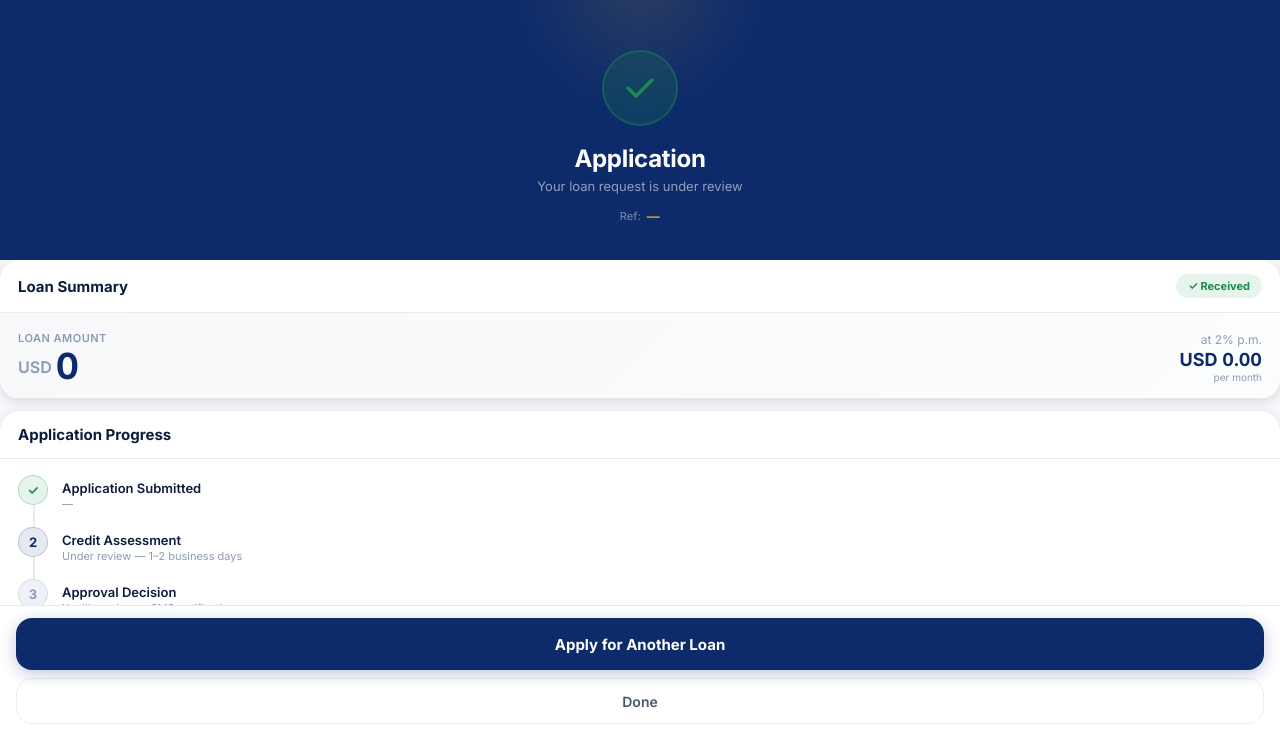
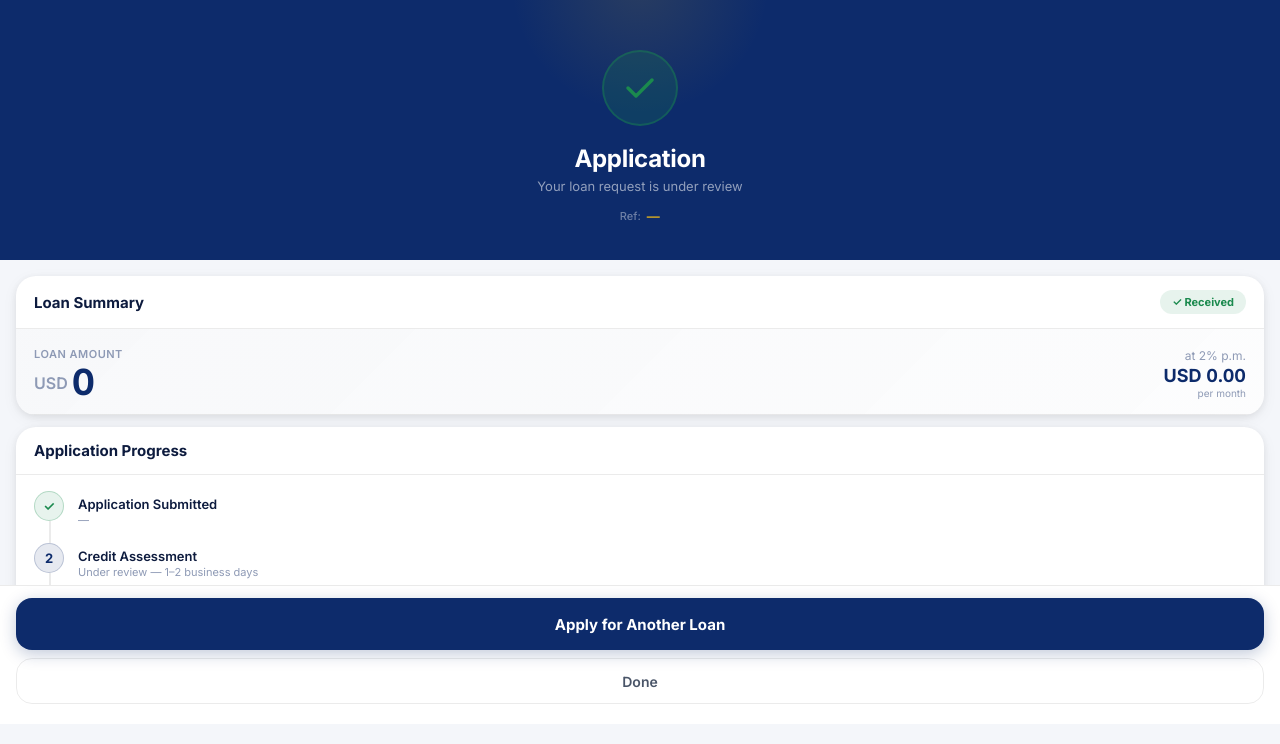
Before and after one commit to Lenkartel/NMBZCONNECT, a website: page thankyou.html in a window 1280 px wide. Shown: the part 76-820 px from the top of the page. Drawn offline with Linux system fonts and the light colour scheme.

Commit message:
Update thankyou.html

```diff
--- a/thankyou.html
+++ b/thankyou.html
@@ -24,7 +24,7 @@
   --sb:24px;
   --shadow:0 2px 8px rgba(0,0,0,.08),0 4px 16px rgba(0,0,0,.05);
 }
-html,body{font-family:var(--f);background:var(--bg);color:var(--tx1);-webkit-font-smoothing:antialiased;min-height:100dvh}
+html,body{font-family:var(--f);background:var(--bg);color:var(--tx1);-webkit-font-smoothing:antialiased;width:100%;height:100dvh;overflow:hidden}
 @keyframes fadeUp{from{opacity:0;transform:translateY(10px)}to{opacity:1;transform:none}}
 @keyframes cardIn{from{opacity:0;transform:translateY(14px)}to{opacity:1;transform:none}}
 @keyframes checkDraw{to{stroke-dashoffset:0}}
@@ -39,7 +39,7 @@ html,body{font-family:var(--f);background:var(--bg);color:var(--tx1);-webkit-fon
 .intro{position:fixed;inset:0;background:var(--navy);z-index:9999;pointer-events:none;transition:opacity .5s var(--ease)}
 .intro.clear{opacity:0}
 
-.page{display:flex;flex-direction:column;min-height:100dvh;animation:slideUp .35s var(--ease) both}
+.page{display:flex;flex-direction:column;width:100%;height:100dvh;animation:slideUp .35s var(--ease) both;overflow:hidden}
 
 /* ── Hero ── */
 .hero{
@@ -71,7 +71,7 @@ html,body{font-family:var(--f);background:var(--bg);color:var(--tx1);-webkit-fon
 .hero-ref-val:active{opacity:.7}
 
 /* ── Body ── */
-.body{flex:1;background:var(--bg);padding:16px 16px calc(max(130px,env(safe-area-inset-bottom)+120px));overflow-y:auto;overflow-x:hidden;scrollbar-width:none}
+.body{flex:1;min-height:0;background:var(--bg);padding:16px 16px 8px;overflow-y:auto;overflow-x:hidden;scrollbar-width:none;-webkit-overflow-scrolling:touch}
 .body::-webkit-scrollbar{display:none}
 
 /* Loan summary card */
```
